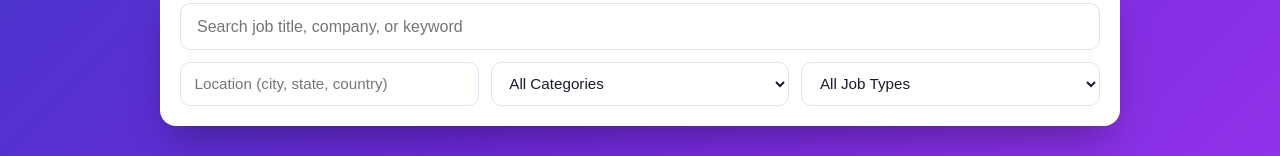
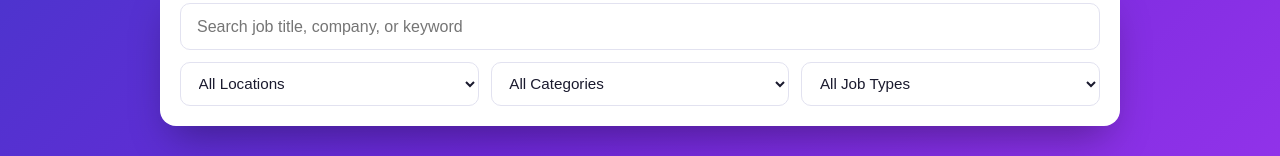
Before and after one commit to careerarchrive-coder/Get-innovia, a Next.js app: page / in a window 1280 px wide. Shown: the part 221-377 px from the top of the page. Built offline with nearby package versions, Linux system fonts and the light colour scheme.

Commit message:
Change location filter to dropdown of available job locations

```diff
--- a/pages/index.js
+++ b/pages/index.js
@@ -13,6 +13,11 @@ export default function Home({ jobs, error }) {
           return Array.from(set).sort();
   }, [jobs]);
 
+        const locations = useMemo(() => {
+                  const set = new Set(jobs.map((job) => job.location).filter(Boolean));
+                  return Array.from(set).sort();
+        }, [jobs]);
+
   const jobTypes = useMemo(() => {
           const set = new Set(jobs.map((job) => job.employmentType).filter(Boolean));
           return Array.from(set).sort();
@@ -20,14 +25,13 @@ export default function Home({ jobs, error }) {
 
   const filteredJobs = useMemo(() => {
           const kw = keyword.trim().toLowerCase();
-          const loc = location.trim().toLowerCase();
-          return jobs.filter((job) => {
+                    return jobs.filter((job) => {
                     const matchesKeyword =
                                 !kw ||
                                 job.title?.toLowerCase().includes(kw) ||
                                 job.company?.toLowerCase().includes(kw) ||
                                 job.description?.toLowerCase().includes(kw);
-                    const matchesLocation = !loc || job.location?.toLowerCase().includes(loc);
+                    const matchesLocation = !location || job.location === location;
                     const matchesClassification = !classification || job.classification === classification;
                     const matchesJobType = !jobType || job.employmentType === jobType;
                     return matchesKeyword && matchesLocation && matchesClassification && matchesJobType;
@@ -68,12 +72,12 @@ export default function Home({ jobs, error }) {
                   onChange={(e) => setKeyword(e.target.value)}
                 />
                                   <div className="filter-row">
-                                    <input
-                    type="text"
-                    placeholder="Location (city, state, country)"
-                    value={location}
-                    onChange={(e) => setLocation(e.target.value)}
-                  />
+                                    <select value={location} onChange={(e) => setLocation(e.target.value)}>
+        <option value="">All Locations</option>
+{locations.map((loc) => (
+          <option key={loc} value={loc}>{loc}</option>
+        ))}
+</select>
                                       <select value={classification} onChange={(e) => setClassification(e.target.value)}>
                 <option value="">All Categories</option>
 {classifications.map((c) => (
```
